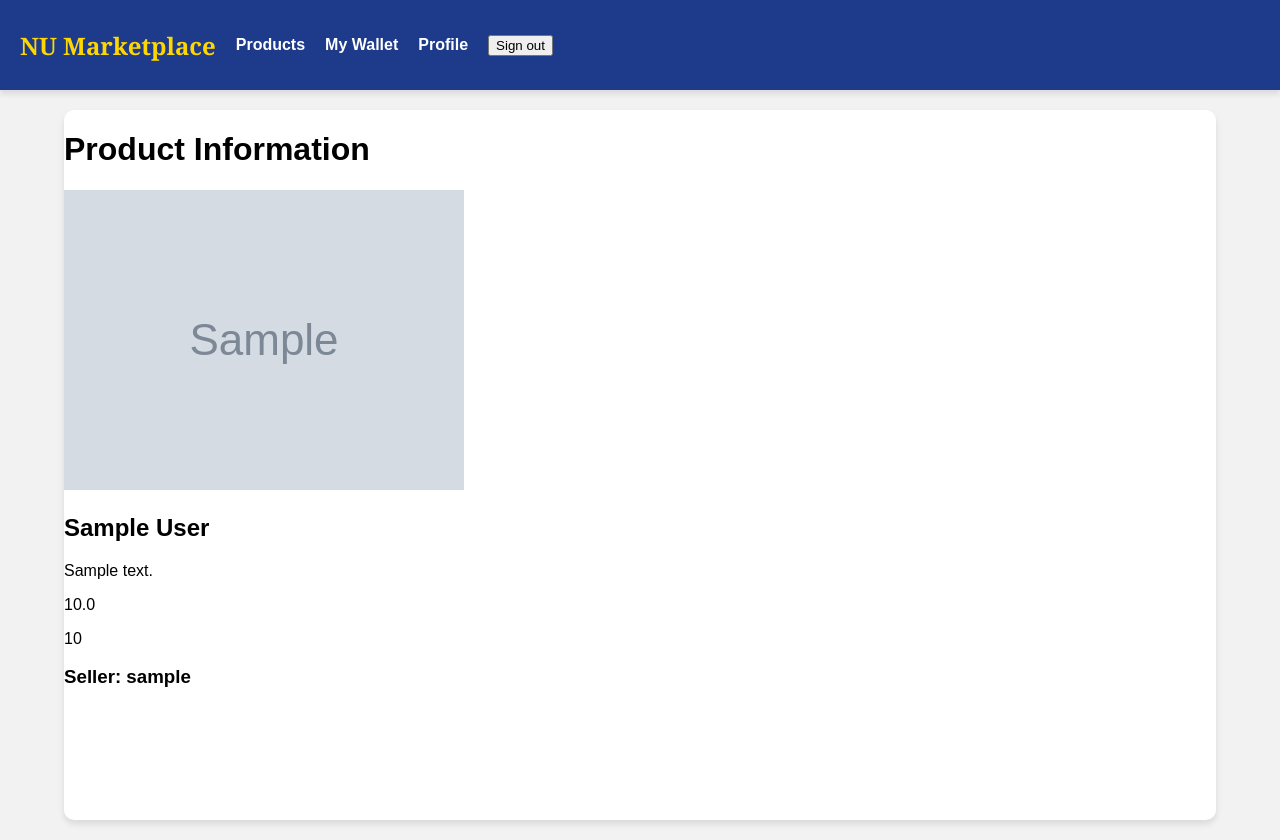
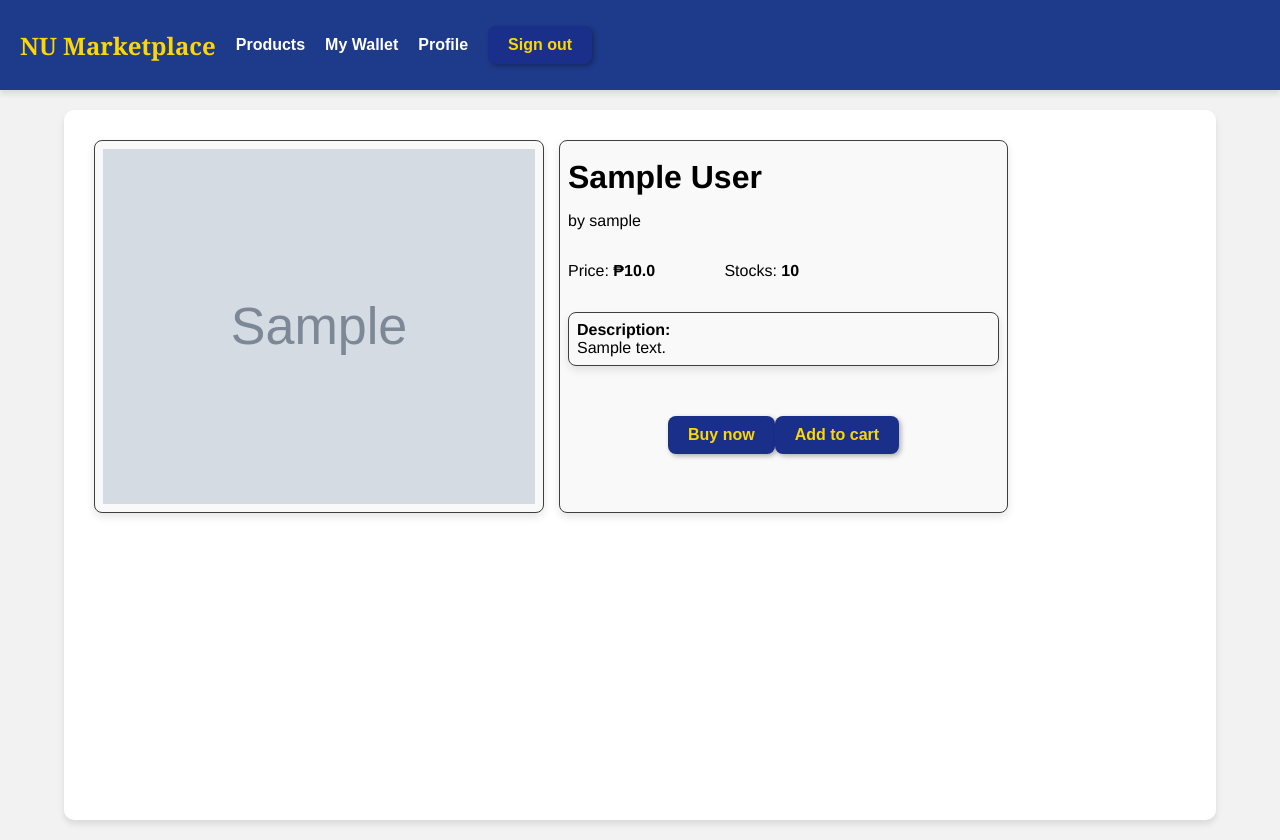
Before and after one commit to alammobaDar/NUMP-NU-Marketplace-, a Django app: a page that uses NUMP/templates/layout.html in a window 1280 px wide. Run offline with Django 5.2, Linux system fonts and the light colour scheme; a user stored in the database is signed in; tables that the repository leaves empty hold one stand-in row (values such as "Sample post"); grey boxes marked "Sample" are stand-in pictures.

Commit message:
put css to each button

```diff
--- a/NUMP/static/css/style.css
+++ b/NUMP/static/css/style.css
@@ -152,7 +152,7 @@ main {
 
 .image-container-info img{
     width: 450px;
-    height: 450px;
+    height: 100%;
     border: 1px solid #3f3f3f;
     border-radius: 8px;
     padding: 8px;
@@ -191,6 +191,43 @@ main {
     box-sizing: border-box;
 }
 
+.button-container{
+    display: flex;
+    justify-content: space-between;
+    margin-inline: 100px;
+    margin-block: 50px;
+}
+
+.signout-container{
+    display: flex;
+    /* align-self: flex-start; */
+    float: right;
+}
+
+.submit-button{
+    background-color: #192f89; /* Dark blue background */
+    color: #ffd700; /* Yellow text */
+    font-size: 16px;
+    font-weight: bold;
+    border: none;
+    border-radius: 8px; /* Rounded corners */
+    padding: 10px 20px;
+    cursor: pointer;
+    text-align: center;
+    display: inline-block;
+    box-shadow: 2px 2px 5px rgba(0, 0, 0, 0.3); /* Slight shadow */
+    transition: transform 0.2s, box-shadow 0.2s;
+}
+
+.submit-button:hover{
+    transform: scale(1.05); /* Slightly larger on hover */
+    box-shadow: 3px 3px 7px rgba(0, 0, 0, 0.4); /* Deeper shadow */
+}
+
+.submit-button:active{
+    transform: scale(0.95);
+}
+
 .hidden-form {
     display: none;
     position: fixed;
--- a/NUMP/templates/layout.html
+++ b/NUMP/templates/layout.html
@@ -19,7 +19,9 @@
                 <a href="{% url "user:profile" %}">Profile</a>
                 <form class="signout" action="{% url "auth:signout" %}" method="post">
                     {% csrf_token %}
-                    <button class= "signout-button">Sign out</button>
+                    <div class="signout-container">
+                        <button class="submit-button">Sign out</button>
+                    </div>
                 </form>
             {% else %}
                 <a href="{% url "auth:login"%}">Login</a>
--- a/NUMP/templates/product_info_home.html
+++ b/NUMP/templates/product_info_home.html
@@ -5,15 +5,27 @@
 {% endblock %}
 
 {% block contents %}
-    <h1>Product Information</h1>
-        <section>
-            <div class="image-container">
-                <img class="image" src="{{ product.image.url }}" alt="{{ product.title }}">
+<div class="info-container">
+    <section>
+        <div class="image-container-info">
+            <img class="image" src="{{ product.image.url }}" alt="{{ product.title }}">
+        </div>
+        <div class="info">
+            <h1 class="product-name">{{ product.product_name }}</h1>
+            <p>by {{product.seller}}</p>
+            <div class="price-stocks">
+                <p>Price: <span style="font-weight:bold">₱{{ product.price }}</span></p>
+                <p>Stocks: <span style="font-weight:bold">{{ product.stocks }}</span></p>
             </div>
-            <h2>{{ product.product_name }}</h2>
-            <p>{{ product.description }}</p>
-            <p>{{ product.price }}</p>
-            <p>{{ product.stocks }}</p>
-            <h3>Seller: {{ product.seller }}</h3>
-        </section>
+            <p class="product-description">
+                <span style="font-weight:bold">Description:</span><br>
+                {{ product.description }}
+            </p>
+            <div class="button-container">
+                <button class="submit-button">Buy now</button>
+                <button class="submit-button">Add to cart</button>
+            </div>
+        </div>
+    </section>
+</div>
 {% endblock %}
```
Also changed, not shown: NUMP/MP_user/templates/mp_user/ProductInformation.html (+7 -6 lines), NUMP/media/product_images/Black_emperor_card.jpg (added).
